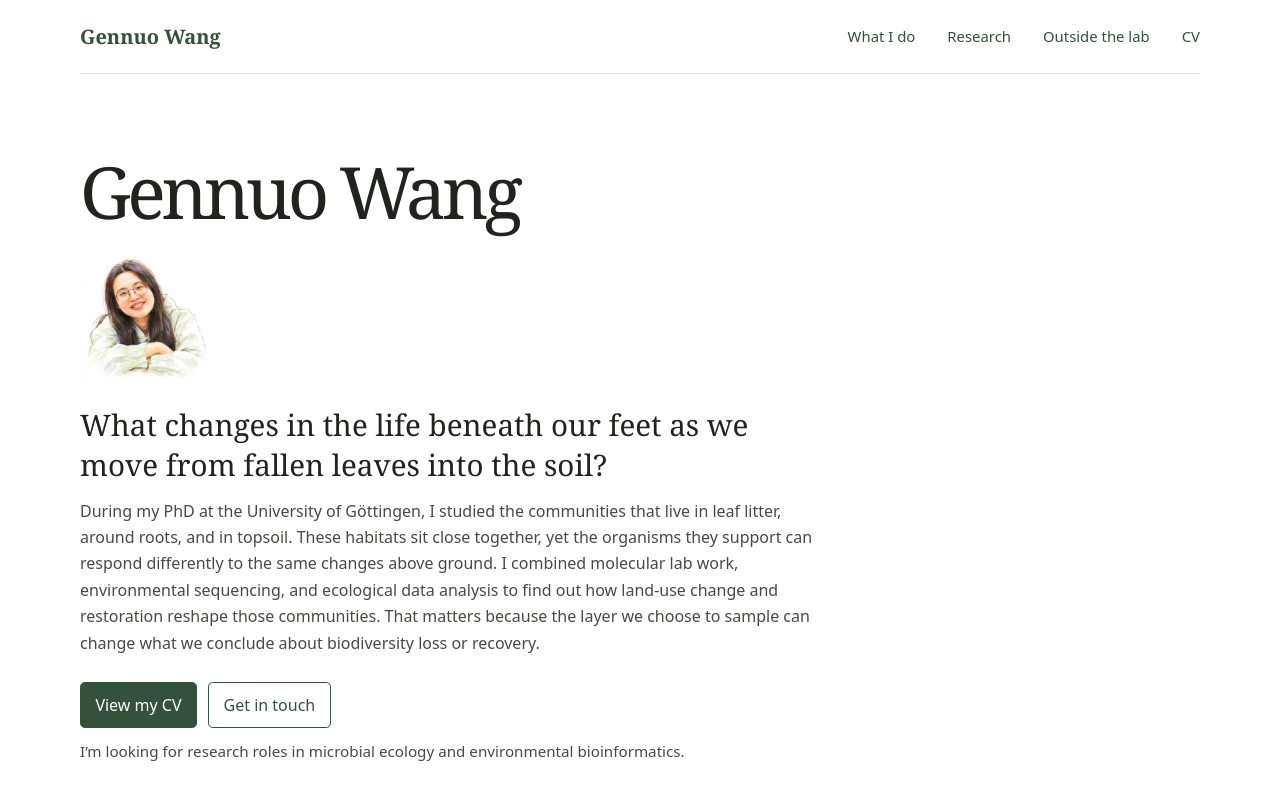
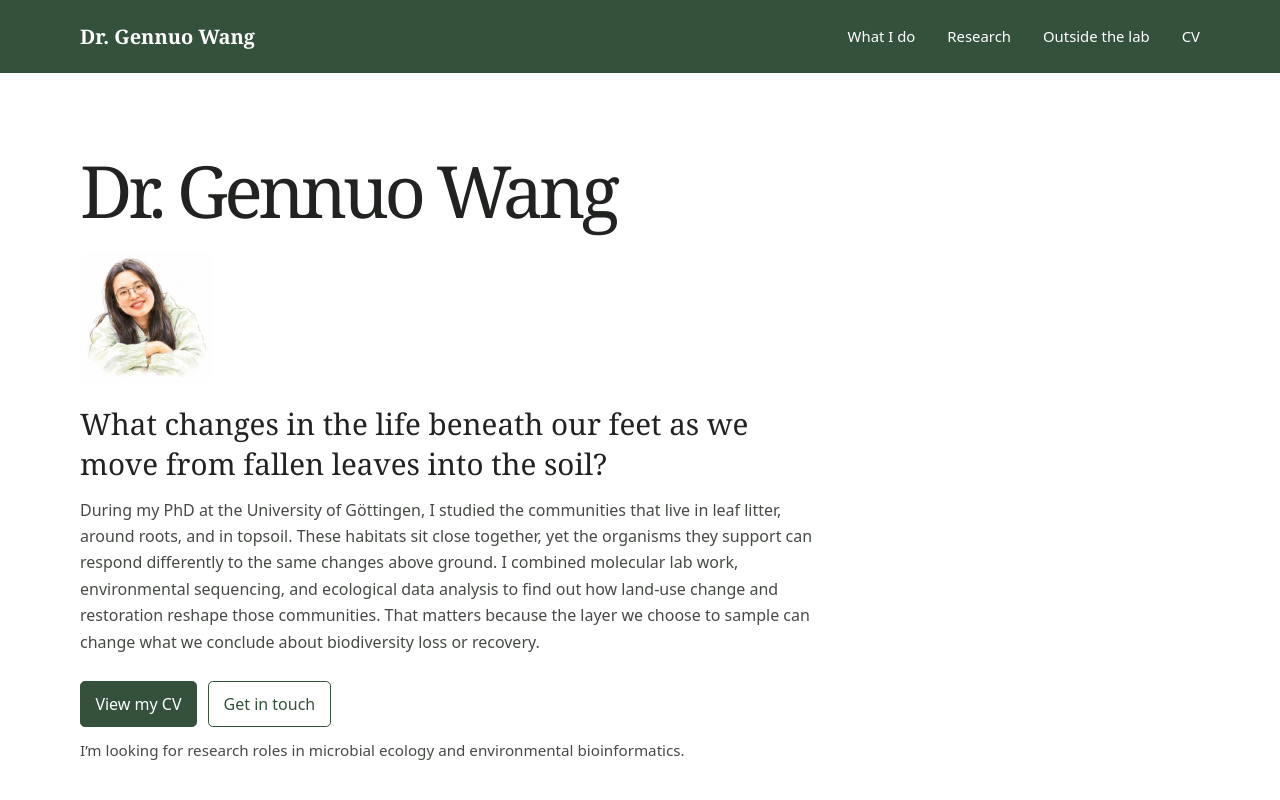
Before and after one commit to gennuowang/gennuowang.github.io, a plain HTML site: page index.html in a window 1280 px wide. Shown: the top 800 px of the page. Drawn offline with Linux system fonts and the light colour scheme.

Commit message:
Update portfolio and restore original CV format

```diff
--- a/index.html
+++ b/index.html
@@ -4,18 +4,20 @@
 <meta charset="utf-8">
 <meta name="viewport" content="width=device-width, initial-scale=1">
 <meta name="description" content="Gennuo Wang’s research in microbial ecology, soil biodiversity, and environmental genomics.">
-<title>Gennuo Wang · Microbial Ecology</title>
+<title>Dr. Gennuo Wang · Microbial Ecology</title>
 <link rel="stylesheet" href="style.css">
 </head>
 <body>
 <a class="skip" href="#main">Skip to content</a>
-<header class="top wrap">
-  <a class="brand" href="./">Gennuo Wang</a>
+<header class="site-header">
+  <div class="top wrap">
+  <a class="brand" href="./">Dr. Gennuo Wang</a>
   <nav aria-label="Main navigation"><a href="#skills">What I do</a><a href="#research">Research</a><a href="#outside">Outside the lab</a><a href="gennuo-wang-cv.pdf">CV</a></nav>
+  </div>
 </header>
 <main id="main">
   <section class="hero wrap" aria-labelledby="name">
-    <h1 id="name">Gennuo Wang</h1>
+    <h1 id="name">Dr. Gennuo Wang</h1>
     <img class="portrait" src="profile.jpg" alt="Portrait of Gennuo Wang" width="132" height="132">
     <div class="intro">
       <p class="lead">What changes in the life beneath our feet as we move from fallen leaves into the soil?</p>
@@ -31,7 +33,7 @@
     <div class="skills-layout">
       <img src="lab.jpg" alt="Gennuo Wang working at a microscope" loading="lazy">
       <dl class="skills">
-        <div><dt>Molecular biology</dt><dd>I work with environmental samples in the lab, from DNA extraction and PCR to amplicon sequencing workflows. I’ve also cultured and identified fungi using microscopy.</dd></div>
+        <div><dt>Molecular biology</dt><dd>I work with environmental samples in the lab, from DNA extraction and PCR to amplicon sequencing workflows. I also isolate and culture fungi from environmental samples and use microscopy to characterize them.</dd></div>
         <div><dt>Ecology</dt><dd>I compare biodiversity and community composition across habitats, using ecological statistics to understand how organisms respond to land-use change and restoration.</dd></div>
         <div><dt>Bioinformatics</dt><dd>I analyze amplicon and metagenomic sequencing data to characterize microbial communities. In R, I quantify biodiversity, compare community composition across habitats and treatments, and visualize the results so the ecological patterns are clear.</dd></div>
       </dl>
--- a/style.css
+++ b/style.css
@@ -15,7 +15,10 @@ a:focus-visible { outline: 2px solid #884719; outline-offset: 4px; }
 .skip { position: absolute; left: 1rem; top: 1rem; padding: .5rem; background: white; transform: translateY(-250%); }
 .skip:focus { transform: none; }
 .top, .section-head, footer { display: flex; align-items: center; justify-content: space-between; gap: 1rem; flex-wrap: wrap; }
-.top { padding-block: 1.25rem; border-bottom: 1px solid var(--line); }
+.site-header { background: #34513b; }
+.site-header a { color: #fff; }
+.site-header a:focus-visible { outline-color: #fff; }
+.top { padding-block: 1.25rem; }
 .brand { font-family: Georgia, serif; font-size: 1.25rem; font-weight: bold; text-decoration: none; }
 nav { display: flex; flex-wrap: wrap; column-gap: clamp(.9rem, 3vw, 2rem); row-gap: .3rem; }
 nav a { font-size: .93rem; text-decoration: none; }
@@ -70,7 +73,7 @@ p { margin: .8rem 0; }
 .trail { width: min(100%, 21rem); }
 .trail-photos { display: grid; grid-template-columns: 1fr 1fr; gap: .5rem; }
 .trail img { aspect-ratio: 4 / 5; }
-.kitchen { width: min(100%, 13rem); text-align: center; }
+.kitchen { width: min(100%, 14.5rem); text-align: center; }
 .food-flower {
   position: relative;
   aspect-ratio: 1;
```
Also changed, not shown: 1 other file.
